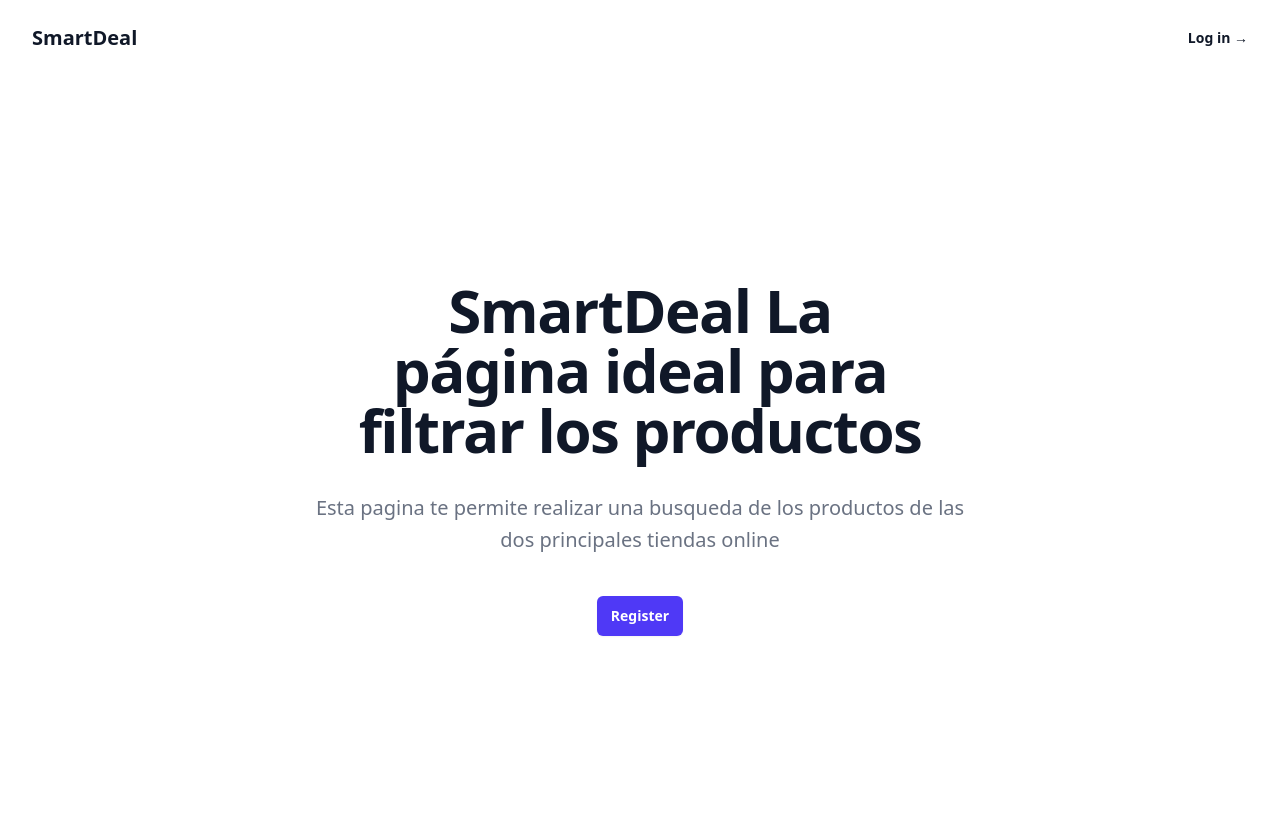
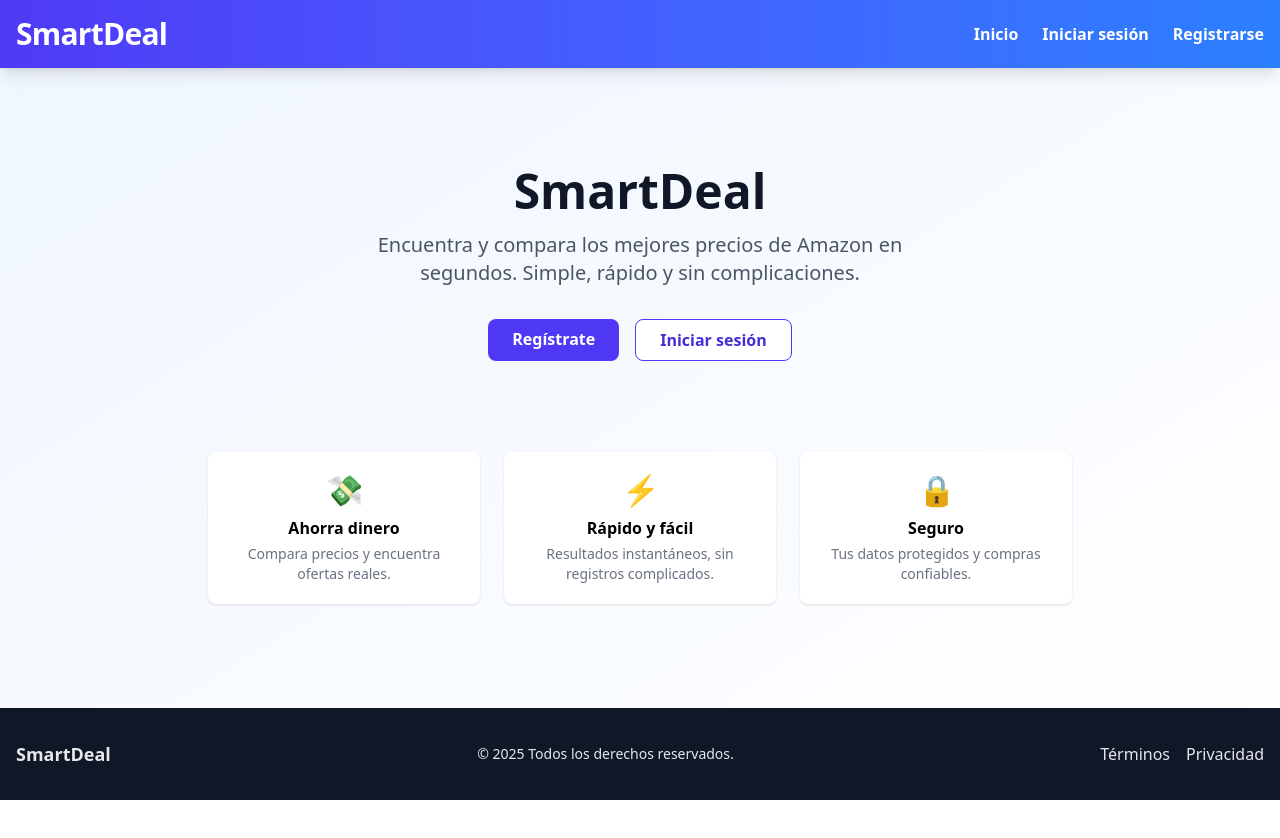
Before and after one commit to jorgea-hn/SmartDeal, a React (Vite) app: page / in a window 1280 px wide. Shown: the top 838 px of the page. After the commit the page ends 800 px from the top, so only its background shows below. Built offline with nearby package versions, Linux system fonts and the light colour scheme.

Commit message:
fix: unificacion de estilos

```diff
--- /dev/null
+++ b/src/components/Footer.jsx
@@ -0,0 +1,16 @@
+function Footer() {
+  return (
+    <footer className="bg-gray-900 text-gray-200 py-8 mt-16">
+      <div className="max-w-7xl mx-auto px-4 flex flex-col md:flex-row items-center justify-between gap-4">
+        <span className="font-bold text-lg">SmartDeal</span>
+        <span className="text-sm">&copy; {new Date().getFullYear()} Todos los derechos reservados.</span>
+        <div className="flex gap-4">
+          <a href="#" className="hover:text-yellow-300 transition">Términos</a>
+          <a href="#" className="hover:text-yellow-300 transition">Privacidad</a>
+        </div>
+      </div>
+    </footer>
+  );
+}
+
+export default Footer;
--- a/src/components/Form.jsx
+++ b/src/components/Form.jsx
@@ -210,7 +210,6 @@
   const [error, setError] = useState('');
   const navigate = useNavigate();
 
-  // Check if user is already logged in when component mounts
   useEffect(() => {
     checkAuthAndRedirect(navigate);
   }, [navigate]);
@@ -222,10 +221,8 @@
 
     try {
       const result = await authService.login(credentials);
-
       if (result.success) {
         const userRole = result.data.user.role;
-
         switch (userRole) {
           case 'admin':
             navigate('/adminviews');
@@ -233,7 +230,6 @@
           case 'user':
             navigate('/dashboard');
             break;
-
           default:
             navigate('/dashboard');
         }
@@ -248,82 +244,55 @@
   };
 
   return (
-    <>
-      <div className="flex min-h-full flex-1 flex-col justify-center px-6 py-12 lg:px-8">
-        <div className="sm:mx-auto sm:w-full sm:max-w-sm">
-          <h2 className="mt-10 text-center text-2xl/9 font-bold tracking-tight text-gray-900">
-            Sign in to your account
-          </h2>
-        </div>
-
-        <div className="mt-10 sm:mx-auto sm:w-full sm:max-w-sm">
+    <div className="min-h-screen flex items-center justify-center bg-gradient-to-br from-blue-50 to-white py-8 px-2">
+      <div className="w-full max-w-md bg-white rounded-2xl shadow-xl p-8 border border-gray-100">
+        <h2 className="text-3xl font-bold text-center text-indigo-700 mb-8">Iniciar sesión</h2>
         <form className="space-y-6" onSubmit={handleSubmit}>
           <div>
-              <label
-                htmlFor="email"
-                className="block text-sm/6 font-medium text-gray-900"
-              >
-                Email address
-              </label>
-              <div className="mt-2">
+            <label htmlFor="email" className="block text-sm font-medium text-gray-700 mb-1">Email</label>
             <input
               id="email"
               type="email"
               required
               autoComplete="email"
               value={credentials.email}
-                  onChange={(e) => setCredentials({...credentials, email: e.target.value})}
-                  className="block w-full rounded-md bg-white px-3 py-1.5 text-base text-gray-900 outline-1 -outline-offset-1 outline-gray-300 placeholder:text-gray-400 focus:outline-2 focus:-outline-offset-2 focus:outline-indigo-600 sm:text-sm/6"
+              onChange={(e) => setCredentials({ ...credentials, email: e.target.value })}
+              className="w-full px-4 py-2 border border-gray-300 rounded-lg focus:outline-none focus:ring-2 focus:ring-indigo-400 bg-gray-50"
+              placeholder="correo@ejemplo.com"
             />
           </div>
-            </div>
-
           <div>
-              <div className="flex items-center justify-between">
-                <label
-                  htmlFor="password"
-                  className="block text-sm/6 font-medium text-gray-900"
-                >
-                  Password
-                </label>
-              </div>
-              <div className="mt-2">
+            <label htmlFor="password" className="block text-sm font-medium text-gray-700 mb-1">Contraseña</label>
             <input
               id="password"
               name="password"
               type="password"
               required
               value={credentials.password}
-                  onChange={(e) => setCredentials({...credentials, password: e.target.value})}
-                  className="block w-full rounded-md bg-white px-3 py-1.5 text-base text-gray-900 outline-1 -outline-offset-1 outline-gray-300 placeholder:text-gray-400 focus:outline-2 focus:-outline-offset-2 focus:outline-indigo-600 sm:text-sm/6"
+              onChange={(e) => setCredentials({ ...credentials, password: e.target.value })}
+              className="w-full px-4 py-2 border border-gray-300 rounded-lg focus:outline-none focus:ring-2 focus:ring-indigo-400 bg-gray-50"
+              placeholder="Tu contraseña"
             />
           </div>
-            </div>
-
           {error && (
             <div className="text-red-600 text-sm text-center">
               {error}
             </div>
           )}
-
-            <div>
           <button
             type="submit"
             disabled={loading}
-                className="flex w-full justify-center rounded-md bg-indigo-600 px-3 py-1.5 text-sm/6 font-semibold text-white shadow-xs hover:bg-indigo-500 focus-visible:outline-2 focus-visible:outline-offset-2 focus-visible:outline-indigo-600 disabled:opacity-50"
+            className="w-full bg-indigo-600 hover:bg-indigo-700 text-white font-semibold py-2.5 rounded-lg transition text-lg shadow disabled:opacity-50"
           >
-                {loading ? 'Signing in...' : 'Sign in'}
+            {loading ? 'Ingresando...' : 'Iniciar sesión'}
           </button>
-            </div>
         </form>
-          <p className="mt-4 text-center text-sm text-gray-600">
-            Need an account?
-            <br />
-            <a href="/register" className="text-indigo-600 hover:text-indigo-500"> Sign up </a>
+        <p className="mt-6 text-center text-sm text-gray-500">
+          ¿No tienes cuenta?{' '}
+          <a href="/register" className="text-indigo-600 hover:underline font-semibold">Regístrate</a>
         </p>
       </div>
     </div>
-    </>
   );
 }
 
--- /dev/null
+++ b/src/components/Header.jsx
@@ -0,0 +1,20 @@
+import { Link } from 'react-router-dom';
+
+function Header() {
+  return (
+    <header className="bg-gradient-to-r from-indigo-600 to-blue-500 shadow-lg sticky top-0 z-50">
+      <div className="max-w-7xl mx-auto px-4 py-4 flex items-center justify-between">
+        <Link to="/" className="flex items-center gap-2">
+          <span className="text-3xl font-extrabold text-white tracking-tight">SmartDeal</span>
+        </Link>
+        <nav className="flex gap-6">
+          <Link to="/" className="text-white font-semibold hover:text-yellow-300 transition">Inicio</Link>
+          <Link to="/login" className="text-white font-semibold hover:text-yellow-300 transition">Iniciar sesión</Link>
+          <Link to="/register" className="text-white font-semibold hover:text-yellow-300 transition">Registrarse</Link>
+        </nav>
+      </div>
+    </header>
+  );
+}
+
+export default Header;
--- a/src/pages/Home.jsx
+++ b/src/pages/Home.jsx
@@ -1,106 +1,45 @@
-import { useState } from "react";
-import { Dialog, DialogPanel } from "@headlessui/react";
-import { Bars3Icon, XMarkIcon } from "@heroicons/react/24/outline";
-import { Link } from "react-router-dom";
-
+import Header from '../components/Header';
+import Footer from '../components/Footer';
+import { Link } from 'react-router-dom';
 
 export default function Home() {
-  const [mobileMenuOpen, setMobileMenuOpen] = useState(false);
+  return (
+    <div className="bg-gradient-to-br from-blue-50 to-white min-h-screen flex flex-col">
+      <Header />
+      {/* Hero minimalista */}
+      <section className="flex-1 flex flex-col justify-center items-center text-center px-4 pt-20 pb-8">
+        <h1 className="text-4xl md:text-5xl font-bold text-gray-900 mb-4">
+          SmartDeal
+        </h1>
+        <p className="text-base md:text-xl text-gray-600 mb-8 max-w-xl mx-auto">
+          Encuentra y compara los mejores precios de Amazon en segundos. Simple, rápido y sin complicaciones.
+        </p>
+        <div className="flex flex-col sm:flex-row gap-4 justify-center">
+          <Link to="/register" className="bg-indigo-600 hover:bg-indigo-700 text-white font-semibold py-2 px-6 rounded-lg transition">Regístrate</Link>
+          <Link to="/login" className="bg-white border border-indigo-600 text-indigo-700 font-semibold py-2 px-6 rounded-lg transition">Iniciar sesión</Link>
+        </div>
+      </section>
 
-  return (
-    <div className="bg-white">
+      {/* Beneficios minimalistas */}
+      <section className="max-w-4xl mx-auto px-4 py-10 grid md:grid-cols-3 gap-6">
+        <div className="bg-white rounded-lg shadow p-5 flex flex-col items-center">
+          <span className="text-3xl mb-2 text-indigo-600">💸</span>
+          <h3 className="font-semibold mb-1">Ahorra dinero</h3>
+          <p className="text-gray-500 text-sm text-center">Compara precios y encuentra ofertas reales.</p>
+        </div>
+        <div className="bg-white rounded-lg shadow p-5 flex flex-col items-center">
+          <span className="text-3xl mb-2 text-indigo-600">⚡</span>
+          <h3 className="font-semibold mb-1">Rápido y fácil</h3>
+          <p className="text-gray-500 text-sm text-center">Resultados instantáneos, sin registros complicados.</p>
+        </div>
+        <div className="bg-white rounded-lg shadow p-5 flex flex-col items-center">
+          <span className="text-3xl mb-2 text-indigo-600">🔒</span>
+          <h3 className="font-semibold mb-1">Seguro</h3>
+          <p className="text-gray-500 text-sm text-center">Tus datos protegidos y compras confiables.</p>
+        </div>
+      </section>
 
-      <header className="absolute inset-x-0 top-0 z-50">
-        <nav
-          aria-label="Global"
-          className="flex items-center justify-between p-6 lg:px-8"
-        >
-          <div className="flex lg:flex-1">
-
-            <a href="#" className="-m-1.5 p-1.5">
-              <h1 className="text-xl font-semibold text-gray-900">SmartDeal</h1>
-            </a>
-
-          </div>
-          <div className="flex lg:hidden">
-            <button
-              type="button"
-              onClick={() => setMobileMenuOpen(true)}
-              className="-m-2.5 inline-flex items-center justify-center rounded-md p-2.5 text-gray-700"
-            >
-              <span className="sr-only">Open main menu</span>
-              <Bars3Icon aria-hidden="true" className="size-6" />
-            </button>
-          </div>
-
-          <div className="hidden lg:flex lg:flex-1 lg:justify-end">
-
-            <Link to={"/login"} className="text-sm/6 font-semibold text-gray-900">Log in <span aria-hidden="true">&rarr;</span></Link>
-
-          </div>
-        </nav>
-
-        <Dialog
-          open={mobileMenuOpen}
-          onClose={setMobileMenuOpen}
-          className="lg:hidden"
-        >
-          <div className="fixed inset-0 z-50" />
-          <DialogPanel className="fixed inset-y-0 right-0 z-50 w-full overflow-y-auto bg-white p-6 sm:max-w-sm sm:ring-1 sm:ring-gray-900/10">
-            <div className="flex items-center justify-between">
-              <a href="#" className="-m-1.5 p-1.5">
-                <span className="sr-only">Your Company</span>
-                <img
-                  alt=""
-                  src="https://tailwindcss.com/plus-assets/img/logos/mark.svg?color=indigo&shade=600"
-                  className="h-8 w-auto"
-                />
-              </a>
-              <button
-                type="button"
-                onClick={() => setMobileMenuOpen(false)}
-                className="-m-2.5 rounded-md p-2.5 text-gray-700"
-              >
-                <span className="sr-only">Close menu</span>
-                <XMarkIcon aria-hidden="true" className="size-6" />
-              </button>
-            </div>
-            <div className="mt-6 flow-root">
-              <div className="-my-6 divide-y divide-gray-500/10">
-
-                <div className="py-6">
-                  <Link to={"/login"} className="-mx-3 block rounded-lg px-3 py-2.5 text-base/7 font-semibold text-gray-900 hover:bg-gray-50">Log in</Link>
-                </div>
-              </div>
-            </div>
-          </DialogPanel>
-        </Dialog>
-      </header>
-
-
-      <div className="relative isolate px-6 pt-14 lg:px-8">
-
-        <div className="mx-auto max-w-2xl py-32 sm:py-48 lg:py-56">
-
-
-          <div className="text-center">
-
-            <h1 className="text-9xl font-semibold tracking-tight text-balance text-gray-900 sm:text-6xl">
-              SmartDeal La página ideal para filtrar los productos
-            </h1>
-
-            <p className="mt-8 text-lg font-medium text-pretty text-gray-500 sm:text-xl/8">
-              Esta pagina te permite realizar una busqueda de los productos de las dos principales tiendas online
-            </p>
-
-            <div className="mt-10 flex items-center justify-center gap-x-6">
-              <Link to={"/register"} className="rounded-md bg-indigo-600 px-3.5 py-2.5 text-sm font-semibold text-white shadow-xs hover:bg-indigo-500 focus-visible:outline-2 focus-visible:outline-offset-2 focus-visible:outline-indigo-600">Register</Link>
-            </div>
-
-          </div>
-        </div>
-
-      </div>
+      <Footer />
     </div>
   );
 }
```
Also changed, not shown: src/App.jsx (+23 -11 lines), src/components/ProtectedRoute.jsx (added, +21 -0 lines), src/pages/ErrorPage.jsx (+15 -17 lines), src/pages/Register.jsx (+15 -15 lines). Lines whose indentation alone changed are shown as unchanged.
